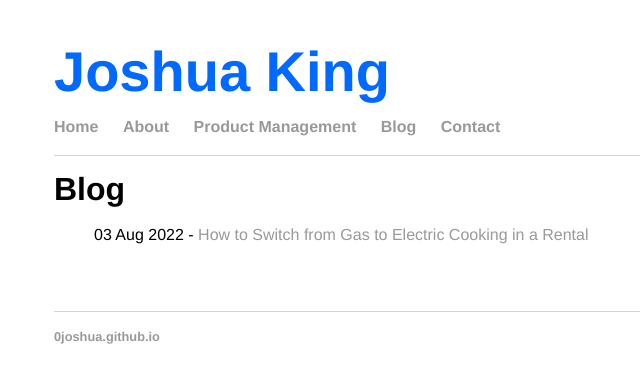
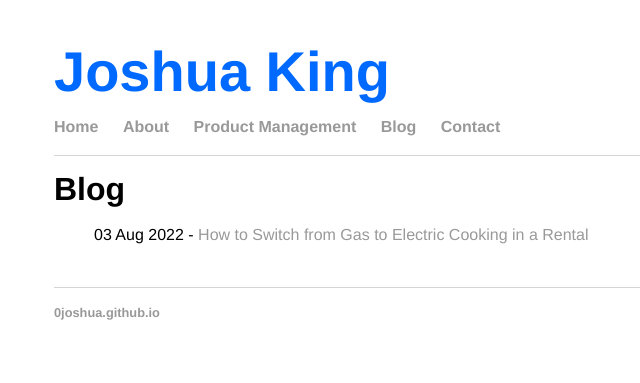
Before and after one commit to 0joshua/0joshua.github.io, a Jekyll site: the page built from blog/index.html, in a window 1280 px wide. Shown: the top 383 px of the page, without its empty margins (186-826 px from the left). Built offline with Jekyll 4.4.1, drawn with Linux system fonts in a browser that asks for light colours.

Commit message:
general update

```diff
--- a/blog/index.html
+++ b/blog/index.html
@@ -4,7 +4,6 @@ title: Joshua King - Blog
 ---
 <h1>Blog</h1>
 <ul class="posts">
-
 {% for post in site.posts %}
 <li>{{ post.date | date_to_string }} - <a href="{{ post.url }}" title="{{ post.title }}">{{ post.title }}</a></li>
 {% endfor %}
--- a/css/main.css
+++ b/css/main.css
@@ -37,7 +37,6 @@ nav {
 }
 
 ul.posts {
-    margin: 20px auto 40px;
     font-size: 1em;
 }
 
```
